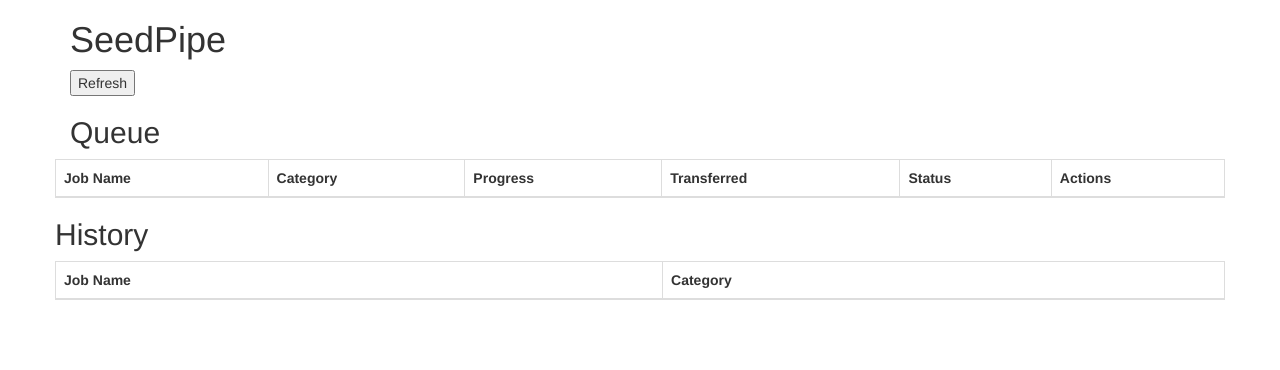
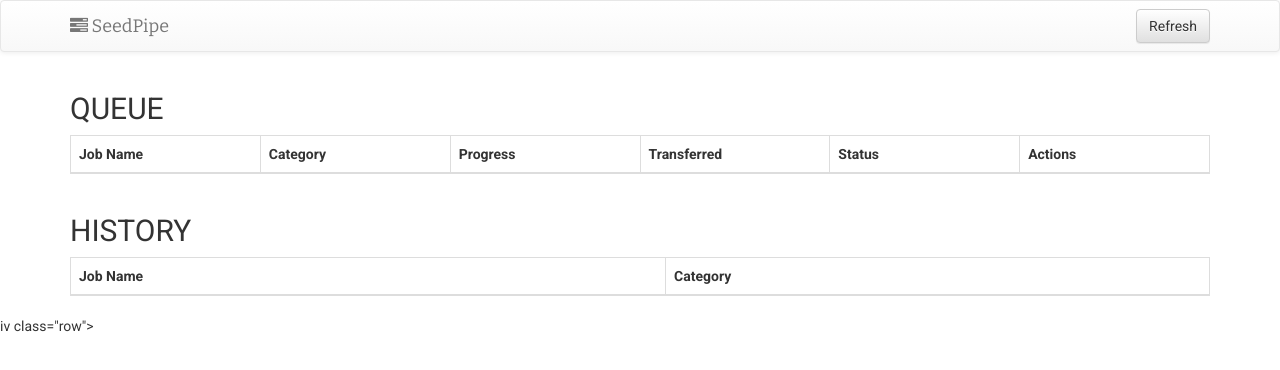
Before and after one commit to andrewderekjackson/seedpipe, a plain HTML site: page seedpipe/templates/index.html in a window 1280 px wide. Drawn offline with nearby package versions, Linux system fonts and the light colour scheme; files that its build step writes are made by us from their sources; no server answers; files whose address does not match are found by name.

Commit message:
some bootstrap styling for status page.

```diff
--- /dev/null
+++ b/seedpipe/client/src/app.css
@@ -0,0 +1,11 @@
+.navbar-brand {
+    font-family: 'Bitter', serif;
+}
+
+body {
+    font-family: 'Roboto', sans-serif;
+}
+
+h2 {
+    text-transform: uppercase;
+}
--- a/seedpipe/templates/index.html
+++ b/seedpipe/templates/index.html
@@ -3,6 +3,7 @@
 <head>
     <meta charset="UTF-8">
     <title>Seedpipe - Downloads</title>
+
     <link rel="stylesheet" href="https://maxcdn.bootstrapcdn.com/bootstrap/3.3.7/css/bootstrap.min.css"
           integrity="sha384-BVYiiSIFeK1dGmJRAkycuHAHRg32OmUcww7on3RYdg4Va+PmSTsz/K68vbdEjh4u" crossorigin="anonymous">
 
@@ -13,33 +14,61 @@
     <script src="https://oss.maxcdn.com/respond/1.4.2/respond.min.js"></script>
     <![endif]-->
 
+    <link rel="stylesheet" href="https://maxcdn.bootstrapcdn.com/font-awesome/4.7.0/css/font-awesome.min.css">
+    <link href="https://fonts.googleapis.com/css?family=Bitter:400,700|Roboto:400,700" rel="stylesheet">
+    <link rel="stylesheet" href="https://maxcdn.bootstrapcdn.com/bootstrap/3.3.7/css/bootstrap-theme.min.css">
 
-    <link rel="stylesheet" href="https://maxcdn.bootstrapcdn.com/bootstrap/3.3.7/css/bootstrap-theme.min.css"
-          integrity="sha384-rHyoN1iRsVXV4nD0JutlnGaslCJuC7uwjduW9SVrLvRYooPp2bWYgmgJQIXwl/Sp" crossorigin="anonymous">
+    <!-- TODO: fix this path when webpack is working again -->
+    <link rel="stylesheet" href="/app/src/app.css">
+
 </head>
     <body>
 
-<div class="container" role="main">
+    <nav class="navbar navbar-default">
+        <div class="container">
 
-    <h1>SeedPipe</h1>
+            <div class="navbar-header">
+                <button type="button" class="navbar-toggle collapsed" data-toggle="collapse" data-target="#bs-example-navbar-collapse-1" aria-expanded="false">
+                <span class="sr-only">Toggle navigation</span>
+                <span class="icon-bar"></span>
+                <span class="icon-bar"></span>
+                <span class="icon-bar"></span>
+                </button>
+                <a class="navbar-brand" href="#"><i class="fa fa-tasks" aria-hidden="true"></i> SeedPipe</a>
+            </div>
 
-    <input type="button" data-bind="click: refresh" value="Refresh">
-    <!--<input type="button" data-bind="click: pauseAll" value="Pause All">-->
-    <!--<input type="button" data-bind="click: resumeAll" value="Resume All">-->
+            <div class="collapse navbar-collapse" id="bs-example-navbar-collapse-1">
+                <ul class="nav navbar-nav navbar-right">
+                    <button type="button"  data-bind="click: refresh" class="btn btn-default navbar-btn">Refresh</button>
+                </ul>
+            </div>
 
+        </div>
+      </nav>
+
+
+    <div class="container">
+
+        <div class="row">
+            <div class="col-xs-12">
                 <h2>Queue</h2>
+            </div>
+        </div>
 
     <div class="row">
 
+            <div class="col-xs-12">
+
     <table class="table table-bordered">
     <thead>
+
                 <tr>
                     <th>Job Name</th>
-                <th>Category</th>
-                <th>Progress</th>
-                <th>Transferred</th>
-                <th>Status</th>
-                <th>Actions</th>
+                    <th class="col-md-2">Category</th>
+                    <th class="col-md-2">Progress</th>
+                    <th class="col-md-2">Transferred</th>
+                    <th class="col-md-2">Status</th>
+                    <th class="col-md-2">Actions</th>
                 </tr>
                 </thead>
                 <tbody data-bind="foreach: jobs()">
@@ -79,10 +108,17 @@
                 </tr>
                 </tbody>
             </table>
+        </div>
+        </div>
 
+        <div class="row">
+                <div class="col-xs-12">
+                    <h2>History</h2>
+                </div>
+            </div>
 
-        <h2>History</h2>
-
+    <div class="row">
+            <div class="col-xs-12">
                   <table class="table table-bordered">
                         <thead>
                         <tr>
@@ -101,9 +137,18 @@
                         </tbody>
                     </table>
 
+        </div>
 
     </div>
 
+
+
+
+
+    </div>
+iv class="row">
+
+        <div class="col-lg-12">
     <script src="https://ajax.googleapis.com/ajax/libs/jquery/1.12.4/jquery.min.js"></script>
     <script src="https://cdnjs.cloudflare.com/ajax/libs/knockout/3.4.2/knockout-min.js"></script>
     <script src="https://maxcdn.bootstrapcdn.com/bootstrap/3.3.7/js/bootstrap.min.js"
```
Lines whose indentation alone changed are shown as unchanged.
